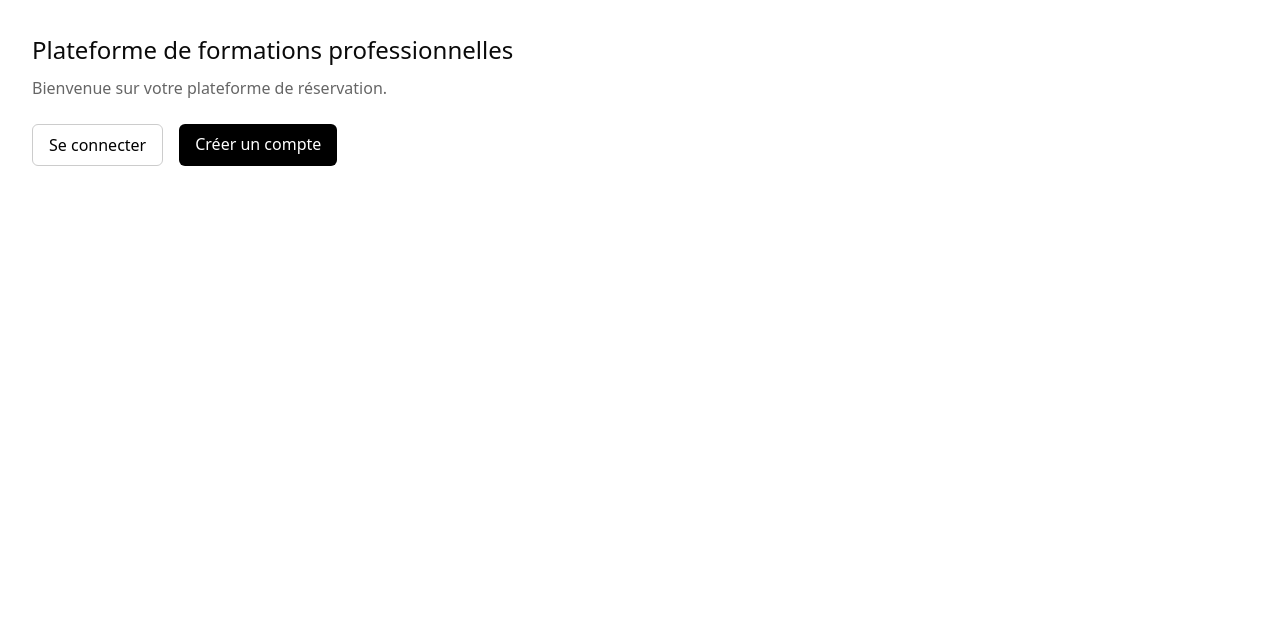
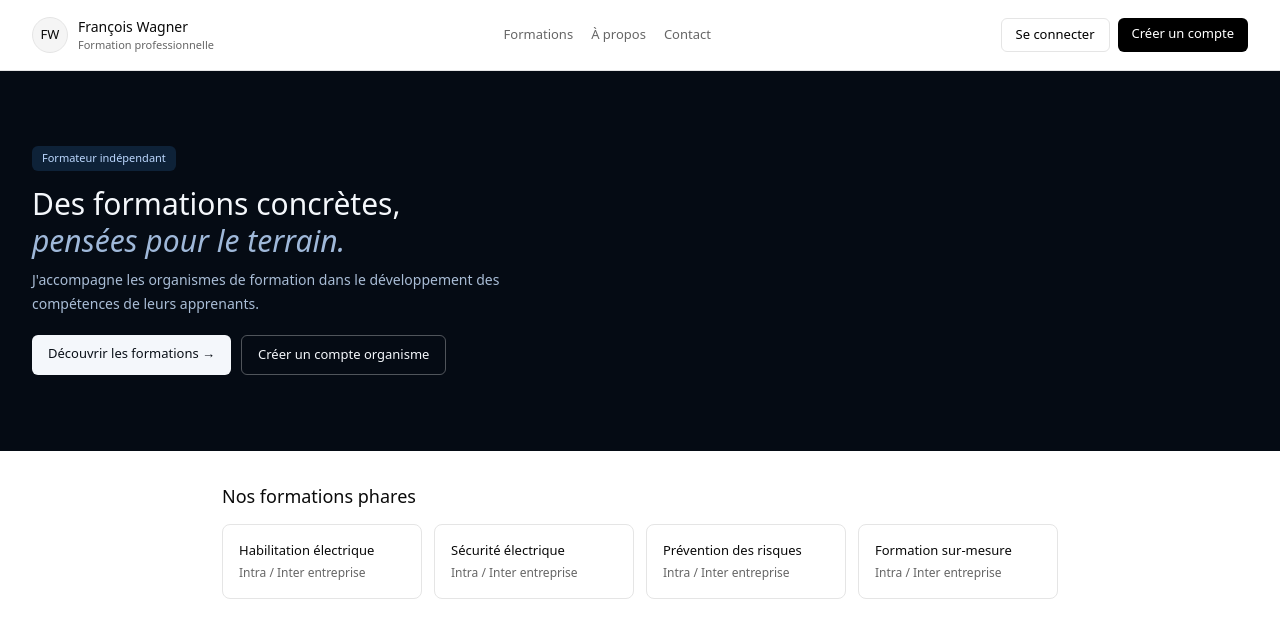
Before and after one commit to formationwagnerf-create/formation-app, a Next.js app: page / in a window 1280 px wide. Shown: the top 638 px of the page. Built offline with nearby package versions, Linux system fonts and the light colour scheme.

Commit message:
Update page.tsx

```diff
--- a/app/page.tsx
+++ b/app/page.tsx
@@ -1,38 +1,138 @@
 export default function HomePage() {
   return (
-    <main style={{ padding: "2rem", fontFamily: "system-ui, sans-serif" }}>
-      <h1 style={{ fontSize: "1.5rem", marginBottom: "0.5rem" }}>
-        Plateforme de formations professionnelles
-      </h1>
-      <p style={{ color: "#666", marginBottom: "1.5rem" }}>
-        Bienvenue sur votre plateforme de réservation.
-      </p>
-      <div style={{ display: "flex", gap: "1rem" }}>
-        <a
-          href="/connexion"
-          style={{
-            padding: "0.5rem 1rem",
-            border: "1px solid #ccc",
-            borderRadius: "6px",
-            textDecoration: "none",
-            color: "#000",
-          }}
-        >
-          Se connecter
-        </a>
-        <a
-          href="/creer-un-compte"
-          style={{
-            padding: "0.5rem 1rem",
-            background: "#000",
-            color: "#fff",
-            borderRadius: "6px",
-            textDecoration: "none",
-          }}
-        >
-          Créer un compte
-        </a>
+    <div style={{ fontFamily: "system-ui, sans-serif" }}>
+      <nav style={{ display: "flex", alignItems: "center", justifyContent: "space-between", padding: "1rem 2rem", borderBottom: "0.5px solid #e5e5e5" }}>
+        <div style={{ display: "flex", alignItems: "center", gap: "10px" }}>
+          <div style={{ width: "36px", height: "36px", borderRadius: "50%", background: "#f5f5f5", display: "flex", alignItems: "center", justifyContent: "center", fontSize: "13px", fontWeight: 500, border: "0.5px solid #e5e5e5" }}>FW</div>
+          <div>
+            <p style={{ margin: 0, fontSize: "14px", fontWeight: 500 }}>François Wagner</p>
+            <p style={{ margin: 0, fontSize: "11px", color: "#666" }}>Formation professionnelle</p>
+          </div>
+        </div>
+        <div style={{ display: "flex", gap: "18px", fontSize: "13px", color: "#666" }}>
+          <a href="/formations" style={{ color: "#666", textDecoration: "none" }}>Formations</a>
+          <a href="#" style={{ color: "#666", textDecoration: "none" }}>À propos</a>
+          <a href="#" style={{ color: "#666", textDecoration: "none" }}>Contact</a>
+        </div>
+        <div style={{ display: "flex", gap: "8px" }}>
+          <a href="/connexion" style={{ fontSize: "13px", padding: "6px 14px", border: "1px solid #e5e5e5", borderRadius: "6px", textDecoration: "none", color: "#000" }}>Se connecter</a>
+          <a href="/creer-un-compte" style={{ fontSize: "13px", padding: "6px 14px", background: "#000", color: "#fff", borderRadius: "6px", textDecoration: "none" }}>Créer un compte</a>
+        </div>
+      </nav>
+
+      <div style={{ position: "relative", width: "100%", height: "380px", overflow: "hidden", background: "#050b14" }}>
+        <canvas id="neuralCanvas" style={{ position: "absolute", inset: 0, width: "100%", height: "100%" }}></canvas>
+        <div style={{ position: "relative", zIndex: 2, height: "100%", display: "flex", flexDirection: "column", justifyContent: "center", padding: "0 2rem", maxWidth: "560px" }}>
+          <span style={{ display: "inline-block", fontSize: "11px", color: "#bcd8ff", background: "rgba(55,138,221,0.18)", padding: "4px 10px", borderRadius: "6px", marginBottom: "14px", width: "fit-content" }}>Formateur indépendant</span>
+          <h1 style={{ fontSize: "30px", fontWeight: 500, lineHeight: 1.25, margin: "0 0 8px", color: "#f4f7fb" }}>
+            Des formations concrètes,<br />
+            <span style={{ fontStyle: "italic", color: "#9fb8d9" }}>pensées pour le terrain.</span>
+          </h1>
+          <p style={{ fontSize: "14px", color: "#a9bdd6", lineHeight: 1.7, margin: "0 0 20px" }}>
+            J'accompagne les organismes de formation dans le développement des compétences de leurs apprenants.
+          </p>
+          <div style={{ display: "flex", gap: "10px" }}>
+            <a href="/formations" style={{ background: "#f4f7fb", color: "#0a1018", border: "none", padding: "9px 16px", fontSize: "13px", borderRadius: "6px", textDecoration: "none" }}>Découvrir les formations →</a>
+            <a href="/creer-un-compte" style={{ padding: "9px 16px", fontSize: "13px", background: "transparent", color: "#f4f7fb", border: "0.5px solid rgba(255,255,255,0.3)", borderRadius: "6px", textDecoration: "none" }}>Créer un compte organisme</a>
+          </div>
+        </div>
       </div>
-    </main>
+
+      <script dangerouslySetInnerHTML={{ __html: `
+        (function(){
+          var canvas = document.getElementById('neuralCanvas');
+          if (!canvas) return;
+          var ctx = canvas.getContext('2d');
+          function resize(){
+            canvas.width = canvas.offsetWidth;
+            canvas.height = canvas.offsetHeight;
+          }
+          resize();
+          window.addEventListener('resize', resize);
+          var nodes = [];
+          for(var i=0;i<20;i++){
+            var arms=[];
+            for(var a=0;a<5+Math.floor(Math.random()*3);a++){
+              arms.push({angle:Math.random()*Math.PI*2,len:60+Math.random()*100,bend:(Math.random()-0.5)*1.2});
+            }
+            nodes.push({x:Math.random()*canvas.width,y:Math.random()*canvas.height,vx:(Math.random()-0.5)*0.06,vy:(Math.random()-0.5)*0.06,r:6+Math.random()*6,arms:arms,pulse:Math.random()*Math.PI*2});
+          }
+          var t=0;
+          function step(){
+            t++;
+            ctx.fillStyle='#050b14';
+            ctx.fillRect(0,0,canvas.width,canvas.height);
+            for(var i=0;i<nodes.length;i++){
+              var n=nodes[i];
+              n.x+=n.vx; n.y+=n.vy;
+              if(n.x<40||n.x>canvas.width-40) n.vx*=-1;
+              if(n.y<40||n.y>canvas.height-40) n.vy*=-1;
+            }
+            for(var i=0;i<nodes.length;i++){
+              for(var j=i+1;j<nodes.length;j++){
+                var a=nodes[i],b=nodes[j];
+                var dx=a.x-b.x,dy=a.y-b.y;
+                var dist=Math.sqrt(dx*dx+dy*dy);
+                if(dist<150){
+                  var mx=(a.x+b.x)/2+Math.sin(t*0.012+i+j)*18;
+                  var my=(a.y+b.y)/2+Math.cos(t*0.012+i+j)*18;
+                  ctx.strokeStyle='#4f93e8';
+                  ctx.globalAlpha=(1-dist/150)*0.3;
+                  ctx.lineWidth=0.7;
+                  ctx.beginPath();
+                  ctx.moveTo(a.x,a.y);
+                  ctx.quadraticCurveTo(mx,my,b.x,b.y);
+                  ctx.stroke();
+                }
+              }
+            }
+            for(var i=0;i<nodes.length;i++){
+              var n=nodes[i];
+              ctx.globalAlpha=0.55;
+              for(var s=0;s<n.arms.length;s++){
+                var ang=n.arms[s].angle+Math.sin(t*0.01+s)*0.15;
+                var len=n.r*(2.2+0.4*Math.sin(t*0.02+s*1.7));
+                var mx2=n.x+Math.cos(ang)*len*0.6+Math.cos(ang+0.6)*3;
+                var my2=n.y+Math.sin(ang)*len*0.6+Math.sin(ang+0.6)*3;
+                ctx.strokeStyle='#4f93e8'; ctx.lineWidth=1;
+                ctx.beginPath(); ctx.moveTo(n.x,n.y);
+                ctx.quadraticCurveTo(mx2,my2,n.x+Math.cos(ang)*len,n.y+Math.sin(ang)*len);
+                ctx.stroke();
+              }
+              var grad=ctx.createRadialGradient(n.x,n.y,0,n.x,n.y,n.r*2.6);
+              grad.addColorStop(0,'rgba(120,175,245,0.95)');
+              grad.addColorStop(0.5,'rgba(60,120,210,0.45)');
+              grad.addColorStop(1,'rgba(60,120,210,0)');
+              ctx.fillStyle=grad; ctx.globalAlpha=1;
+              ctx.beginPath(); ctx.arc(n.x,n.y,n.r*2.6,0,Math.PI*2); ctx.fill();
+              ctx.fillStyle='#cfe2fb';
+              ctx.beginPath(); ctx.arc(n.x,n.y,n.r,0,Math.PI*2); ctx.fill();
+              var glow=0.7+0.3*Math.sin(t*0.04+n.pulse);
+              var sg=ctx.createRadialGradient(n.x,n.y,0,n.x,n.y,9*glow);
+              sg.addColorStop(0,'rgba(255,210,225,0.9)');
+              sg.addColorStop(0.4,'rgba(220,90,140,0.55)');
+              sg.addColorStop(1,'rgba(220,90,140,0)');
+              ctx.fillStyle=sg;
+              ctx.beginPath(); ctx.arc(n.x,n.y,9*glow,0,Math.PI*2); ctx.fill();
+            }
+            ctx.globalAlpha=1;
+            requestAnimationFrame(step);
+          }
+          step();
+        })();
+      `}} />
+
+      <div style={{ padding: "2rem", maxWidth: "900px", margin: "0 auto" }}>
+        <h2 style={{ fontSize: "18px", fontWeight: 500, margin: "0 0 14px" }}>Nos formations phares</h2>
+        <div style={{ display: "grid", gridTemplateColumns: "repeat(auto-fit, minmax(200px, 1fr))", gap: "12px" }}>
+          {["Habilitation électrique", "Sécurité électrique", "Prévention des risques", "Formation sur-mesure"].map((f) => (
+            <div key={f} style={{ border: "0.5px solid #e5e5e5", borderRadius: "8px", padding: "1rem" }}>
+              <p style={{ fontSize: "13px", fontWeight: 500, margin: "0 0 4px" }}>{f}</p>
+              <p style={{ fontSize: "12px", color: "#666", margin: 0 }}>Intra / Inter entreprise</p>
+            </div>
+          ))}
+        </div>
+      </div>
+    </div>
   );
 }
```
